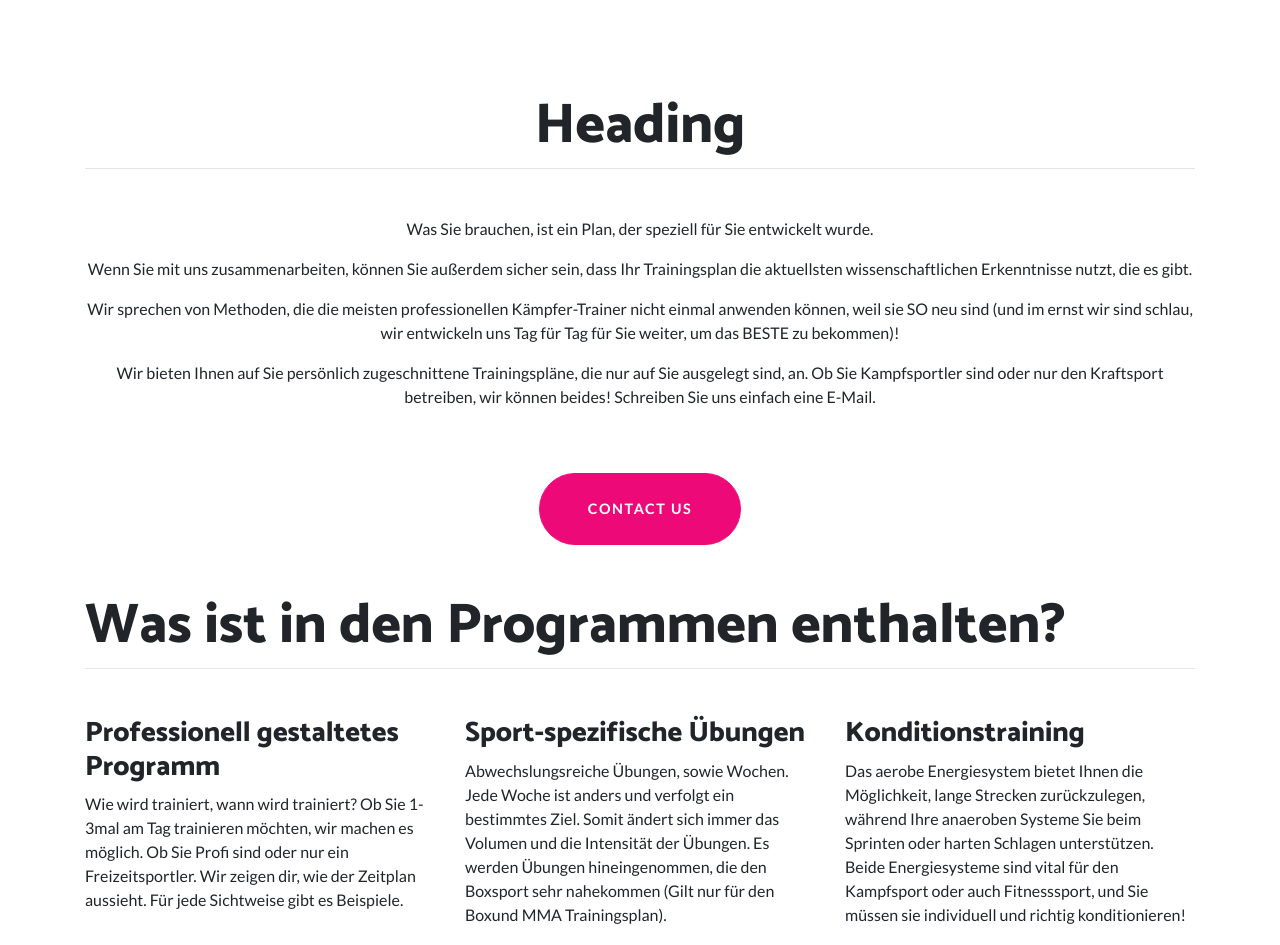
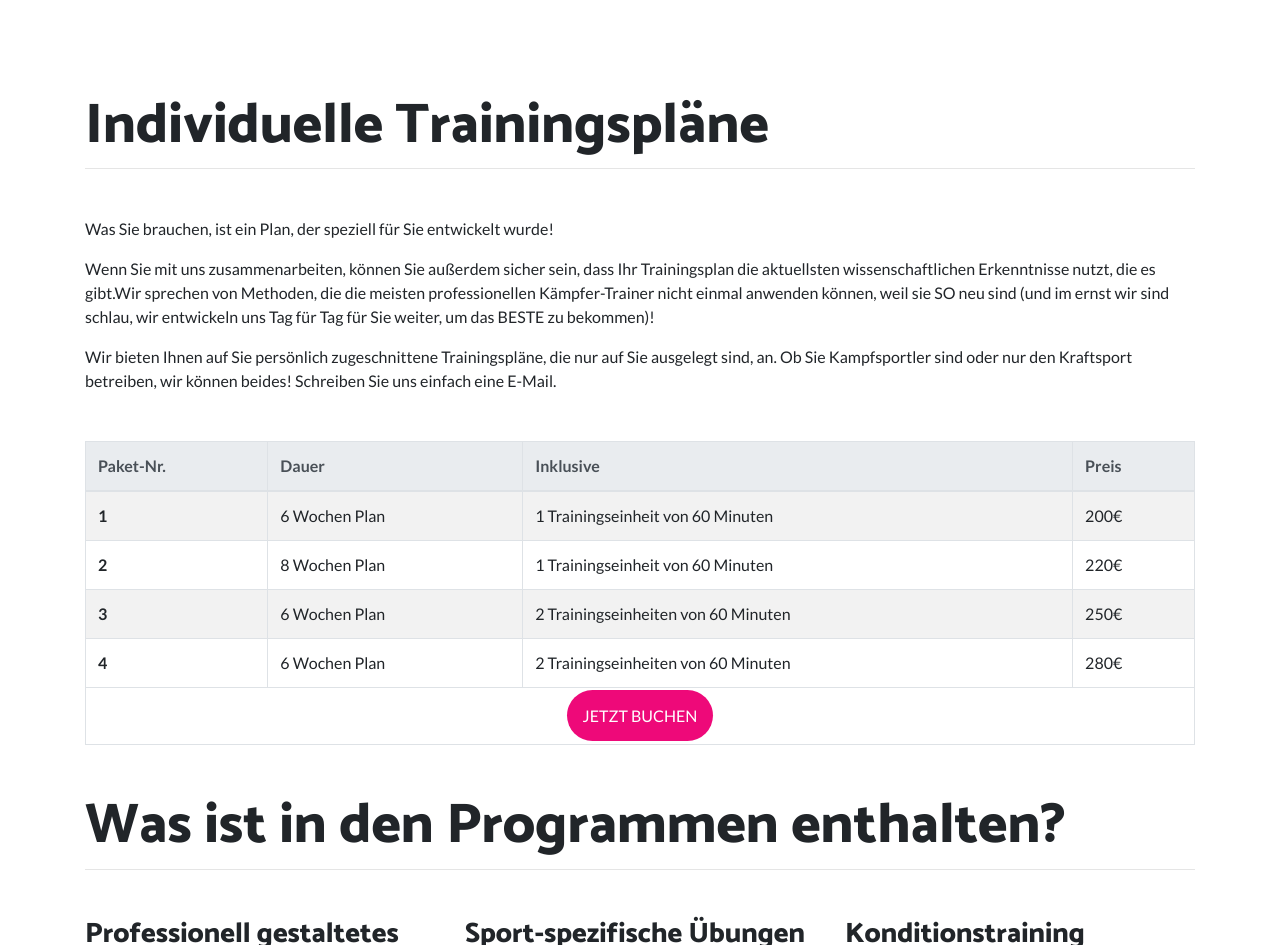
Before and after one commit to pweimann/LukasLandingPage, a website: page static/training-plans.html in a window 1280 px wide. Shown: the part 1831-2776 px from the top of the page. Drawn offline with Linux system fonts and the light colour scheme.

Commit message:
Adds pricing table.

```diff
--- a/scss/styles.scss
+++ b/scss/styles.scss
@@ -210,9 +210,6 @@ section.pricing {
   }
 }
 
-.season-tickets table {
-  width: 15rem;
-}
 // training plans hover card styles
 
 .card-container {
--- a/static/training-plans.html
+++ b/static/training-plans.html
@@ -132,20 +132,65 @@
     </section>
 
     <section>
-        <div class="container text-center">
-            <h2 class="display-4 mt-5 mb-0">Heading</h2>
+        <div class="container">
+            <h2 class="display-4 mt-5 mb-0">Individuelle Trainingspläne</h2>
             <hr class="mt-2 mb-5">
-            <p>Was Sie brauchen, ist ein Plan, der speziell für Sie entwickelt wurde.</p>
+            <div class="mb-5">
+                <p>Was Sie brauchen, ist ein Plan, der speziell für Sie entwickelt wurde!</p>
                 <p>Wenn Sie mit uns zusammenarbeiten, können Sie außerdem sicher sein, dass Ihr
-                Trainingsplan die aktuellsten wissenschaftlichen Erkenntnisse nutzt, die es gibt.</p>
-            <p>Wir sprechen von Methoden, die die meisten professionellen Kämpfer-Trainer nicht
+                    Trainingsplan die aktuellsten wissenschaftlichen Erkenntnisse nutzt, die es gibt.Wir sprechen
+                    von
+                    Methoden, die die meisten professionellen Kämpfer-Trainer nicht
                     einmal anwenden können, weil sie SO neu sind (und im ernst wir sind schlau, wir
                     entwickeln uns Tag für Tag für Sie weiter, um das BESTE zu bekommen)!</p>
                 <p>Wir bieten Ihnen auf Sie persönlich zugeschnittene Trainingspläne, die nur auf Sie
                     ausgelegt sind, an. Ob Sie Kampfsportler sind oder nur den Kraftsport betreiben, wir
                     können beides! Schreiben Sie uns einfach eine E-Mail.</p>
-            <a href="contact-me.html" class="btn btn-primary btn-xl rounded-pill mt-5 text-focus-in">Contact
-                us</a>
+            </div>
+            <table class="table table-striped table-bordered">
+                <thead class="thead-light">
+                <tr>
+                    <th scope="col">Paket-Nr.</th>
+                    <th scope="col">Dauer</th>
+                    <th scope="col">Inklusive</th>
+                    <th scope="col">Preis</th>
+                </tr>
+                </thead>
+                <tbody>
+                <tr>
+                    <th scope="row">1</th>
+                    <td>6 Wochen Plan</td>
+                    <td>1 Trainingseinheit von 60 Minuten</td>
+                    <td>200€</td>
+                </tr>
+                <tr>
+                    <th scope="row">2</th>
+                    <td>8 Wochen Plan</td>
+                    <td>1 Trainingseinheit von 60 Minuten</td>
+                    <td>220€</td>
+                </tr>
+                <tr>
+                    <th scope="row">3</th>
+                    <td>6 Wochen Plan</td>
+                    <td>2 Trainingseinheiten von 60 Minuten</td>
+                    <td>250€</td>
+                </tr>
+                <tr>
+                    <th scope="row">4</th>
+                    <td>6 Wochen Plan</td>
+                    <td>2 Trainingseinheiten von 60 Minuten</td>
+                    <td>280€</td>
+                </tr>
+                </tbody>
+                <tfoot>
+                <tr>
+                    <td colspan="4" class="flex-center p-3">
+                        <a href="contact-me.html" class="btn-primary text-uppercase rounded-pill p-3">Jetzt
+                            Buchen</a>
+                    </td>
+                </tr>
+                </tfoot>
+            </table>
         </div>
     </section>
 
```
Also changed, not shown: static/services.html (+13 -6 lines), css/one-page-wonder.css, css/one-page-wonder.min.css, css/styles.css, css/styles.min.css. Lines whose indentation alone changed are shown as unchanged.
